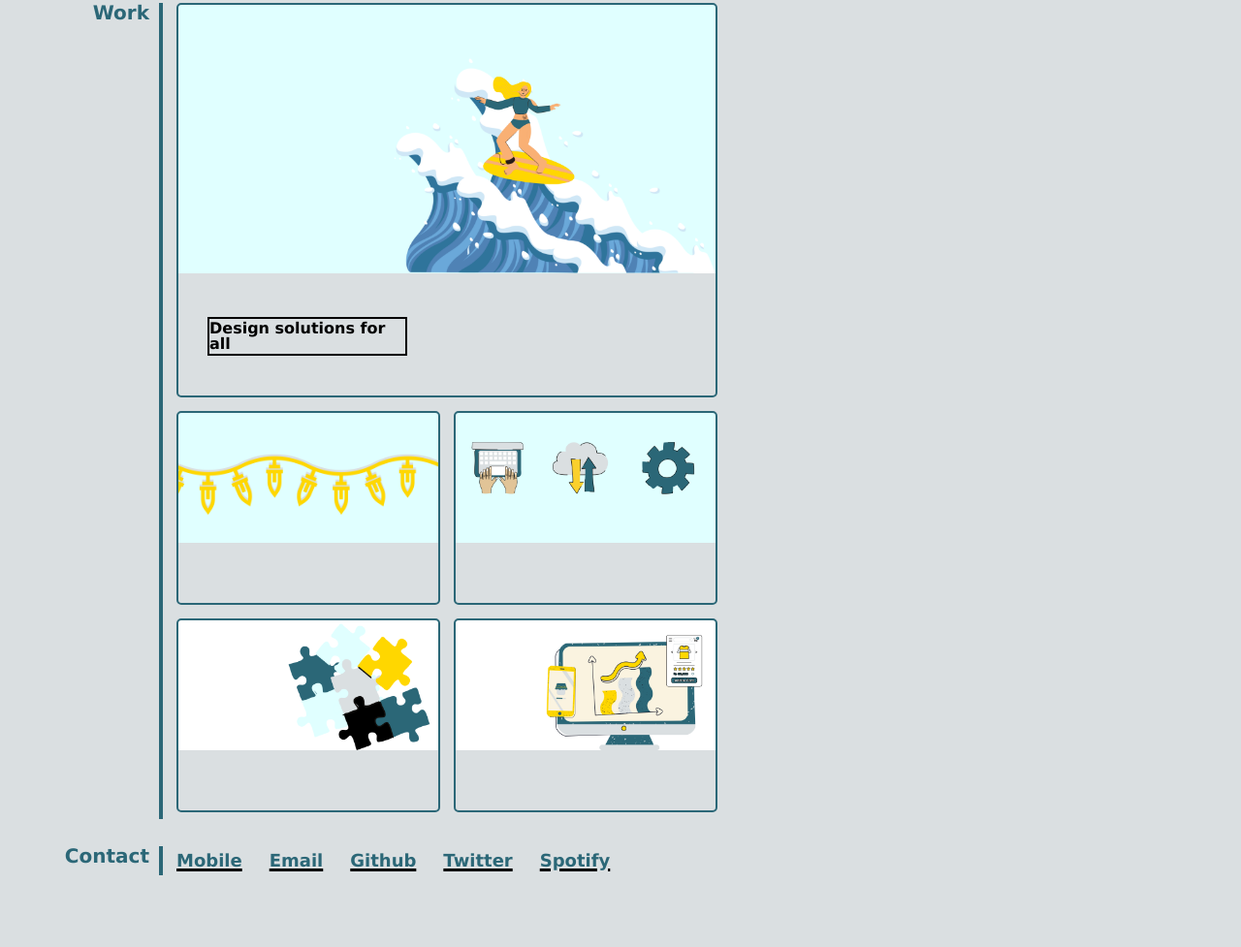
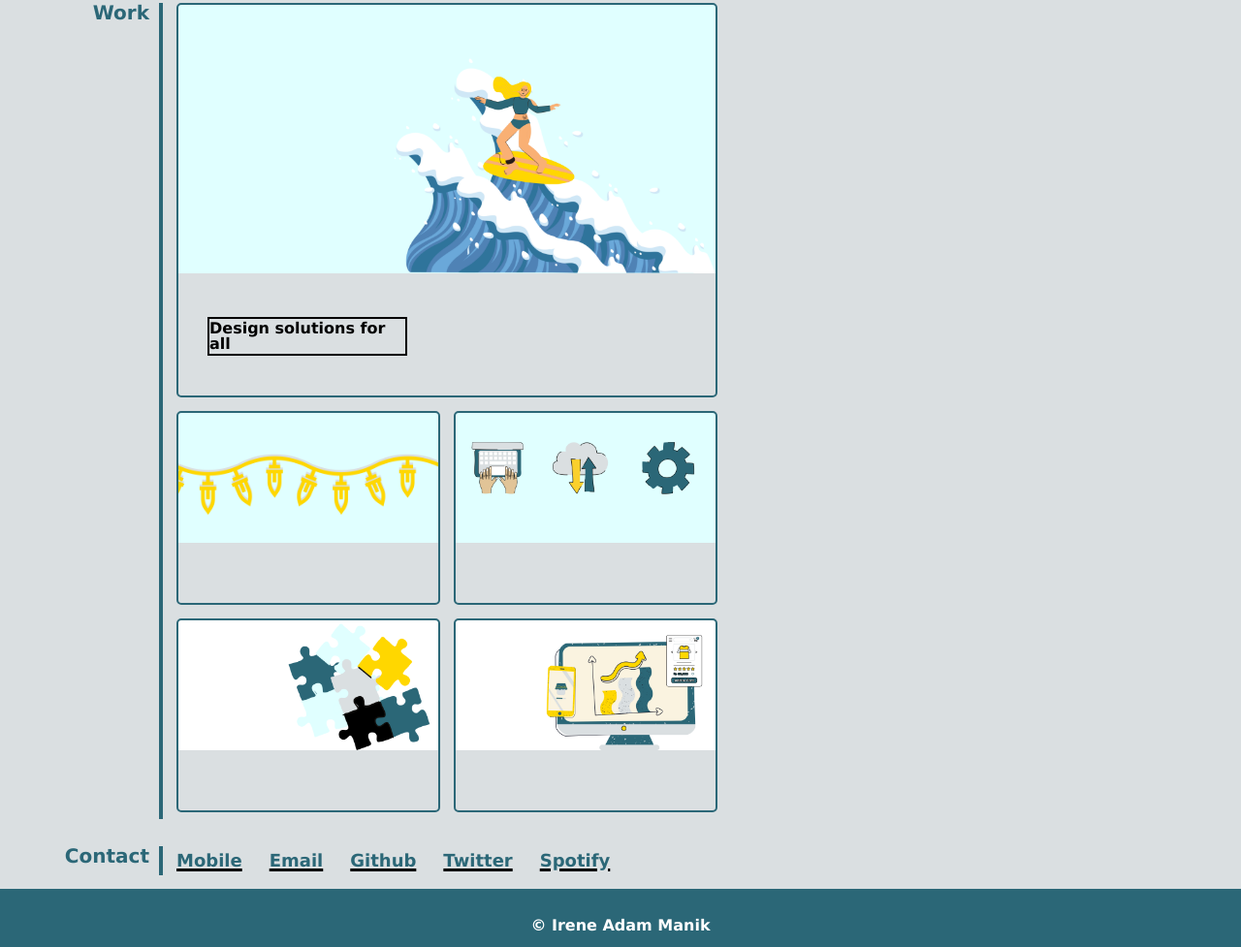
Before and after one commit to AMIrene/portfolio_hmwk_w2, a plain HTML site: page index.html in a window 1280 px wide. Shown: the part 663-1640 px from the top of the page at 97% size. Before the commit the page ends 1580 px from the top, so only its background shows below. Drawn offline with Linux system fonts and the light colour scheme.

Commit message:
moved contact to main footer copyright added

```diff
--- a/assets/css/style.css
+++ b/assets/css/style.css
@@ -220,13 +220,13 @@ main {
   box-shadow: 0 0 50px #2b6777;
 }
 
-/* footer */
+/* contact section */
 
 #contact > .section_header_container {
   width: 154px;
 }
 
-.footer_links {
+.contact_links {
   list-style: none;
   display: flex;
   flex-direction: row;
@@ -240,11 +240,29 @@ main {
   font-weight: 600;
 }
 
-.footer_links a {
+.contact_links a {
   color: #2b6777;
   text-decoration: none;
   padding: 0px 14px 0px 14px;
 
 
+}
+
+/* footer */
+
+footer {
+
+  background-color: #2b6777;
+  height: 60px;
 
 }
+
+#footer_content{
+  display: flex;
+  flex-direction: row;
+  color:#fff;
+  justify-content: center;
+  align-items: flex-end;
+  padding-top: 30px;
+
+}
--- a/index.html
+++ b/index.html
@@ -97,16 +97,15 @@
 
         </section>
 
-    </main>
+        <!-- Contact me -->
 
-    <!-- <footer> -->
-
-    <footer id="contact" class="section_container">
+        <section id="contact" class="section_container">
             <div class="section_header_container">
                 <h2>Contact</h2>
             </div>
 
-        <div class="footer_links">
+            <div class="contact_links">
+
                 <h3><a href="tel:5555555555">Mobile</a></h3>
                 <h3><a href="mailto: designs_iam@gmail.com">Email</a></h3>
                 <h3><a href="https://github.com/AMIrene" target="_blank">Github</a></h3>
@@ -115,6 +114,15 @@
 
             </div>
 
+        </section>
+
+    </main>
+
+
+    <footer>
+        <div id="footer_content">
+            <h4>&copy Irene Adam Manik</h2>
+        </div>
     </footer>
 
 
```
Lines whose indentation alone changed are shown as unchanged.
